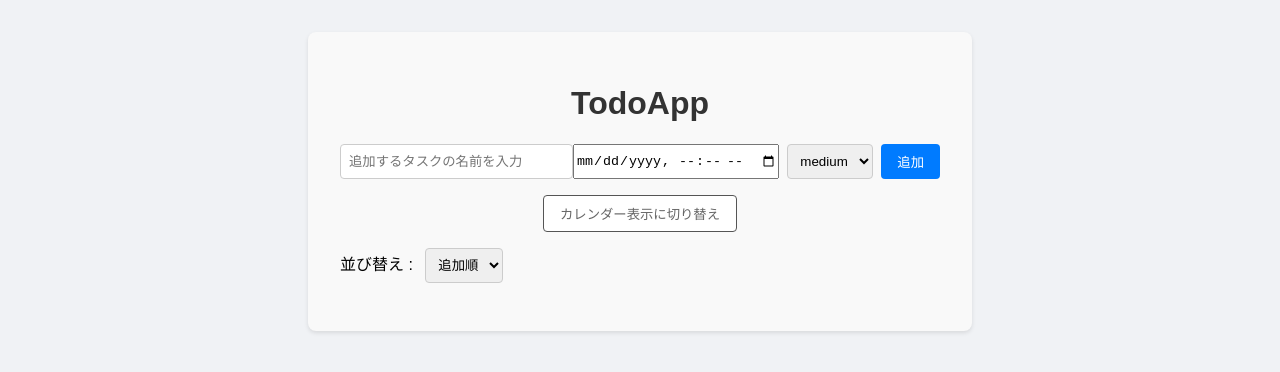
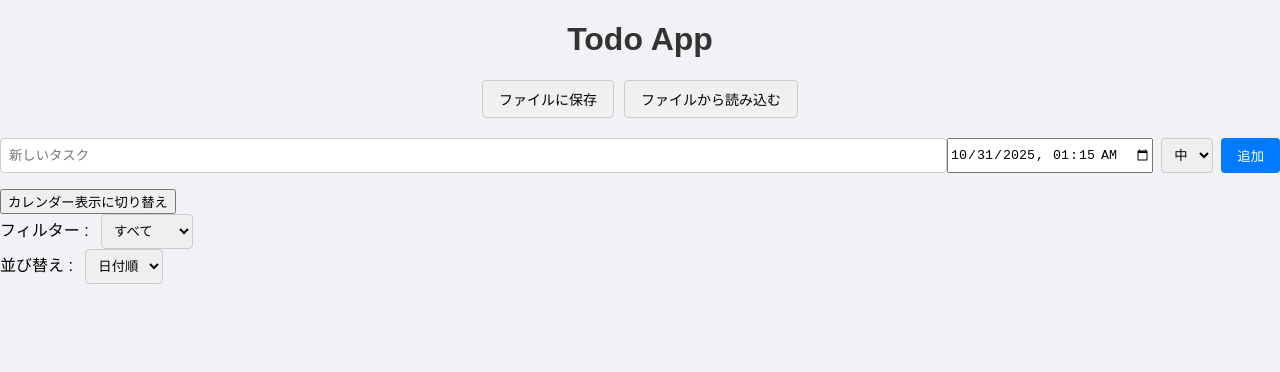
Before and after one commit to xRon0s/TodoList_demo, a React (Vite) app: page / in a window 1280 px wide. Shown: the top 372 px of the page. Built offline with nearby package versions, Linux system fonts and the light colour scheme.

Commit message:
json save

```diff
--- a/src/App.css
+++ b/src/App.css
@@ -1,5 +1,3 @@
-
-
 .app {
   max-width: 600px;
   margin: 2rem auto;
@@ -224,3 +222,25 @@ select {
 .task-text:hover {
   text-decoration: underline;
 }
+
+.file-operations {
+  display: flex;
+  gap: 10px;
+  margin-bottom: 20px;
+  justify-content: center;
+}
+
+.file-operations button,
+.file-load-button {
+  padding: 8px 16px;
+  border: 1px solid #ccc;
+  border-radius: 4px;
+  background-color: #f0f0f0;
+  cursor: pointer;
+  font-size: 14px;
+}
+
+.file-operations button:hover,
+.file-load-button:hover {
+  background-color: #e0e0e0;
+}
--- a/src/App.tsx
+++ b/src/App.tsx
@@ -5,29 +5,79 @@ import "react-calendar/dist/Calendar.css";
 import "./App.css";
 import MemoModal from "./components/MemoModal";
 
-
 const App = () => {
-  const [todos, setTodos] = useState<Todo[]>([]);
-  const [inputText, setInputText] = useState("");
-  const [date, setDate] = useState<string>("");
-  const [priority, setPriority] = useState<Priority>("medium");
-  const [sortBy, setSortBy] = useState<
-    "priority" | "default" | "completed" | "date"
-  >("default");
+  const [todos, setTodos] = useState<Todo[]>(() => {
+    // ページ読み込み時の自動読み込みは削除し、空の配列から開始
+    return [];
+  });
+  const [newTodo, setNewTodo] = useState("");
+  const [newTodoDate, setNewTodoDate] = useState<Date | null>(new Date());
+  const [newTodoPriority, setNewTodoPriority] = useState<Priority>("medium");
+  const [filter, setFilter] = useState<"all" | "completed" | "incomplete">(
+    "all"
+  );
+  const [sort, setSort] = useState<"date" | "priority">("date");
   const [view, setView] = useState<"list" | "calendar">("list");
   const [selectedDate, setSelectedDate] = useState<Date | null>(new Date());
+  const [isModalOpen, setIsModalOpen] = useState(false);
+  const [selectedTodo, setSelectedTodo] = useState<Todo | null>(null);
 
-  const [isModalOpen, setIsModalOpen] = useState(false);
-  const [selectedTodo, setselectedTodo] = useState<Todo | null>(null);
+  // --- 1. ローカルストレージへの自動保存機能を削除 ---
+  // useEffect(() => {
+  //   try {
+  //     localStorage.setItem("todos", JSON.stringify(todos));
+  //   } catch (error) {
+  //     console.error("Failed to save todos to local storage:", error);
+  //   }
+  // }, [todos]);
+
+  // --- 2. ファイル保存・読み込み機能を追加 ---
+  const handleSaveToFile = () => {
+    const jsonString = JSON.stringify(todos, null, 2);
+    const blob = new Blob([jsonString], { type: "application/json" });
+    const url = URL.createObjectURL(blob);
+    const link = document.createElement("a");
+    link.href = url;
+    link.download = "todos.json";
+    document.body.appendChild(link);
+    link.click();
+    document.body.removeChild(link);
+    URL.revokeObjectURL(url);
+  };
+
+  const handleLoadFromFile = (event: React.ChangeEvent<HTMLInputElement>) => {
+    const file = event.target.files?.[0];
+    if (!file) {
+      return;
+    }
+
+    const reader = new FileReader();
+    reader.onload = (e) => {
+      const text = e.target?.result;
+      if (typeof text === "string") {
+        try {
+          const loadedTodos = JSON.parse(text);
+          // ここで読み込んだデータが正しい形式か簡単なチェックをすることも可能
+          setTodos(loadedTodos);
+        } catch (error) {
+          console.error("Error parsing JSON file:", error);
+          alert("無効なファイル形式です。");
+        }
+      }
+    };
+    reader.readAsText(file);
+    // 同じファイルを連続で読み込めるように値をリセット
+    event.target.value = "";
+  };
 
   const handleOpenModal = (todo: Todo) => {
-    setselectedTodo(todo);
+    setSelectedTodo(todo);
     setIsModalOpen(true);
   };
 
   const handleCloseModal = () => {
     setIsModalOpen(false);
-    setselectedTodo(null);
+    setSelectedTodo(null);
   };
 
   const handleSaveMemo = (memo: string) => {
@@ -42,20 +92,21 @@ const App = () => {
 
   const handleAddTodo = (e: React.FormEvent) => {
     e.preventDefault();
-    if (inputText.length > 15) {
+    if (newTodo.length > 15) {
       return;
     }
-    if (inputText.trim() === "") return;
-    const newTodo: Todo = {
+    if (newTodo.trim() === "") return;
+    const todoDate = newTodoDate ? new Date(newTodoDate) : null;
+    const newTodoItem: Todo = {
       id: Date.now(),
-      text: inputText,
+      text: newTodo,
       completed: false,
-      priority: priority,
-      date: date ? new Date(date) : null,
+      priority: newTodoPriority,
+      date: todoDate,
     };
-    setTodos([...todos, newTodo]);
-    setInputText("");
-    setDate("");
+    setTodos([...todos, newTodoItem]);
+    setNewTodo("");
+    setNewTodoDate(new Date());
   };
 
   const handleToggleTodo = (id: number) => {
@@ -77,14 +128,19 @@ const App = () => {
   };
 
   const sortedTodos = useMemo(() => {
-    const sorted = [...todos];
-    if (sortBy === "priority") {
+    let filteredTodos = todos;
+    if (filter === "completed") {
+      filteredTodos = todos.filter((todo) => todo.completed);
+    } else if (filter === "incomplete") {
+      filteredTodos = todos.filter((todo) => !todo.completed);
+    }
+
+    const sorted = [...filteredTodos];
+    if (sort === "priority") {
       sorted.sort(
         (a, b) => priorityOrder[a.priority] - priorityOrder[b.priority]
       );
-    } else if (sortBy === "completed") {
-      sorted.sort((a, b) => Number(b.completed) - Number(a.completed));
-    } else if (sortBy === "date") {
+    } else if (sort === "date") {
       sorted.sort((a, b) => {
         if (a.date === null) return 1;
         if (b.date === null) return -1;
@@ -92,7 +148,7 @@ const App = () => {
       });
     }
     return sorted;
-  }, [todos, sortBy]);
+  }, [todos, sort, filter]);
 
   const todosForSelectedDate = useMemo(() => {
     if (!selectedDate) return [];
@@ -107,38 +163,55 @@ const App = () => {
   }, [todos, selectedDate]);
 
   return (
-    <div className="app">
-      <h1>TodoApp</h1>
-      <form onSubmit={handleAddTodo}>
+    <div className="App">
+      <h1>Todo App</h1>
+
+      <div className="file-operations">
+        <button onClick={handleSaveToFile}>ファイルに保存</button>
+        <label className="file-load-button">
+          ファイルから読み込む
+          <input
+            type="file"
+            accept=".json"
+            onChange={handleLoadFromFile}
+            style={{ display: "none" }}
+          />
+        </label>
+      </div>
+
+      {/* 2. フォームに onSubmit を追加 */}
+      <form className="add-todo-form" onSubmit={handleAddTodo}>
         <input
           type="text"
-          value={inputText}
-          onChange={(e) => setInputText(e.target.value)}
-          placeholder="追加するタスクの名前を入力"
+          value={newTodo}
+          onChange={(e) => setNewTodo(e.target.value)}
+          placeholder="新しいタスク"
         />
         <input
           type="datetime-local"
-          value={date}
-          onChange={(e) => setDate(e.target.value)}
+          value={
+            newTodoDate
+              ? new Date(newTodoDate.getTime() - newTodoDate.getTimezoneOffset() * 60000)
+                  .toISOString()
+                  .slice(0, 16)
+              : ""
+          }
+          onChange={(e) =>
+            setNewTodoDate(e.target.value ? new Date(e.target.value) : null)
+          }
         />
         <select
-          value={priority}
-          onChange={(e) => setPriority(e.target.value as Priority)}
+          value={newTodoPriority}
+          onChange={(e) => setNewTodoPriority(e.target.value as Priority)}
         >
-          <option value="high">high</option>
-          <option value="medium">medium</option>
-          <option value="low">low</option>
+          <option value="high">高</option>
+          <option value="medium">中</option>
+          <option value="low">低</option>
         </select>
         <button type="submit">追加</button>
       </form>
 
-      {inputText.length > 15 && (
-        <span className="error">⚠タスク名は15文字以内で入力してください</span>
-      )}
-
-      <div className="err"></div>
-
-      <div className="view-switch-container">
+      <div className="view-toggle">
         <button onClick={() => setView(view === "list" ? "calendar" : "list")}>
           {view === "list" ? "カレンダー表示に切り替え" : "リスト表示に切り替え"}
         </button>
@@ -146,27 +219,34 @@ const App = () => {
 
       {view === "list" ? (
         <>
+          <div className="filter-sort-container">
+            <div>
+              <label>フィルター : </label>
+              <select
+                value={filter}
+                onChange={(e) => setFilter(e.target.value as "all" | "completed" | "incomplete")}
+              >
+                <option value="all">すべて</option>
+                <option value="completed">完了済み</option>
+                <option value="incomplete">未完了</option>
+              </select>
+            </div>
             <div>
               <label>並び替え : </label>
               <select
                 onChange={(e) =>
-                setSortBy(
-                  e.target.value as
-                    | "priority"
-                    | "default"
-                    | "completed"
-                    | "date"
+                  setSort(
+                    e.target.value as "date" | "priority"
                   )
                 }
               >
-              <option value="default">追加順</option>
+                <option value="date">日付順</option>
                 <option value="priority">優先度</option>
-              <option value="completed">完了</option>
-              <option value="date">日付順</option>
               </select>
             </div>
+          </div>
 
-          <ul>
+          <ul className="todo-list">
             {sortedTodos.map((todo) => (
               <li
                 key={todo.id}
```
Lines whose indentation alone changed are shown as unchanged.
